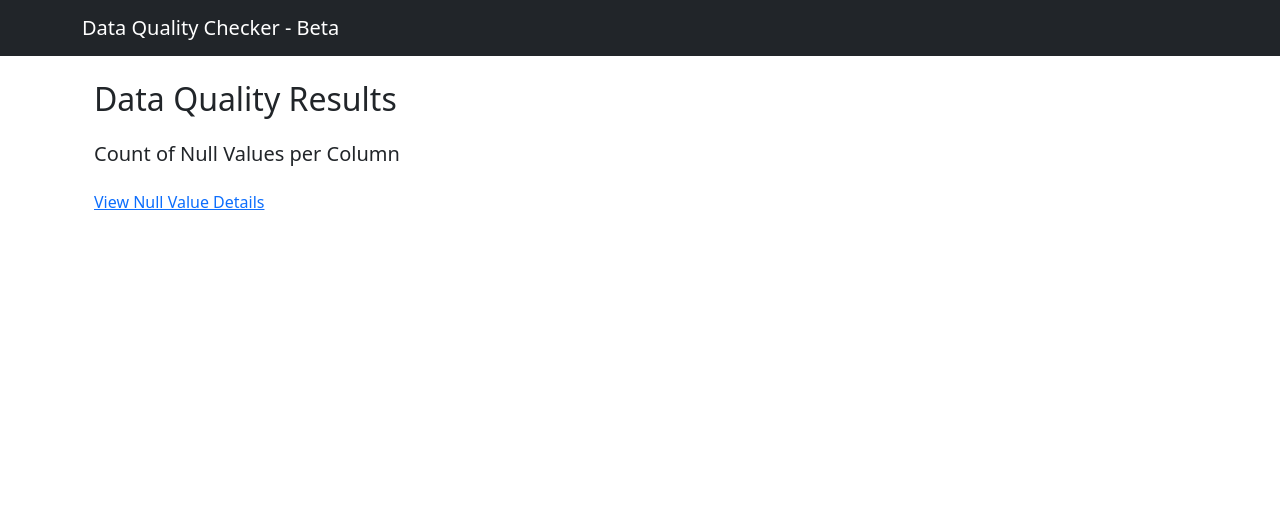
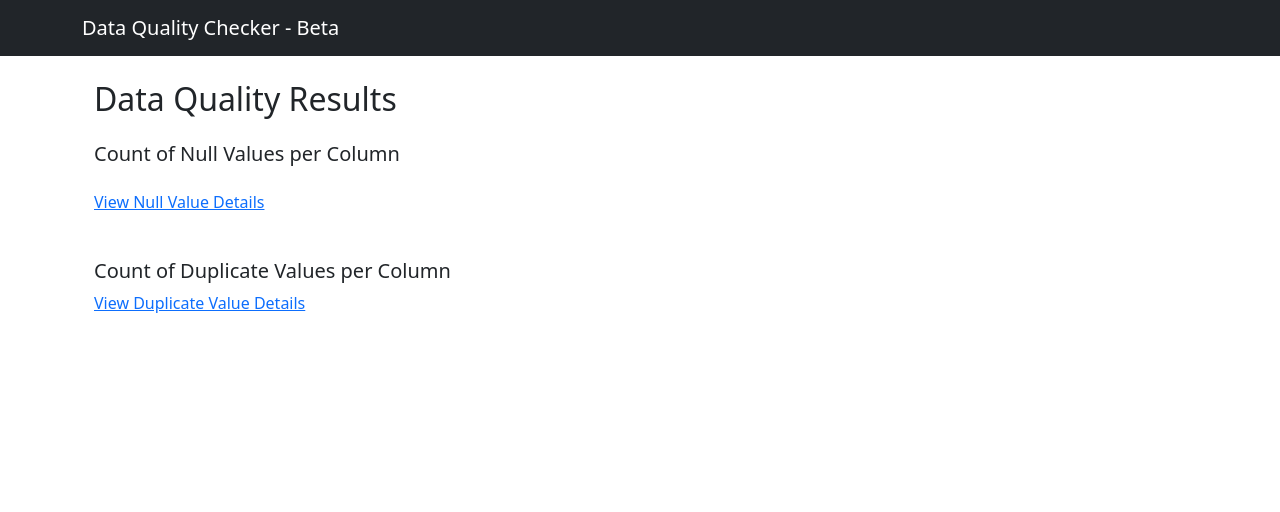
Before and after one commit to samksenija/Data-Quality-Checker, a Django app: template data_quality_checker/quality_checks/templates/results.html in a window 1280 px wide. Shown: the top 512 px of the page. Run offline with Django 4.2, Linux system fonts and the light colour scheme; the template is opened without the code that fills it, so the values that code supplies are empty.

Commit message:
preparation for check of row duplicates

```diff
--- a/data_quality_checker/quality_checks/templates/results.html
+++ b/data_quality_checker/quality_checks/templates/results.html
@@ -29,6 +29,29 @@
             View Null Value Details
         </a>
     </div>
+
+    <div class="push-div-down">
+        <h5>Count of Duplicate Values per Column</h5>
+        <!-- <table class="table">
+            <thead>
+                <tr>
+                    {% for key, value in null_count_per_column.items %}
+                        <th scope="col">{{ key }}</th>
+                    {% endfor %}
+                </tr>
+            </thead>
+            <tbody>
+                <tr>
+                    {% for key, value in null_count_per_column.items %}
+                        <td style="text-align: center;">{{ value }}</td>
+                    {% endfor %}
+                </tr>
+            </tbody>
+        </table> -->
+        <a href="{% url 'null_value_details' %}">
+            View Duplicate Value Details
+        </a>
+    </div>
 </div>
 
 {% endblock %}
```
